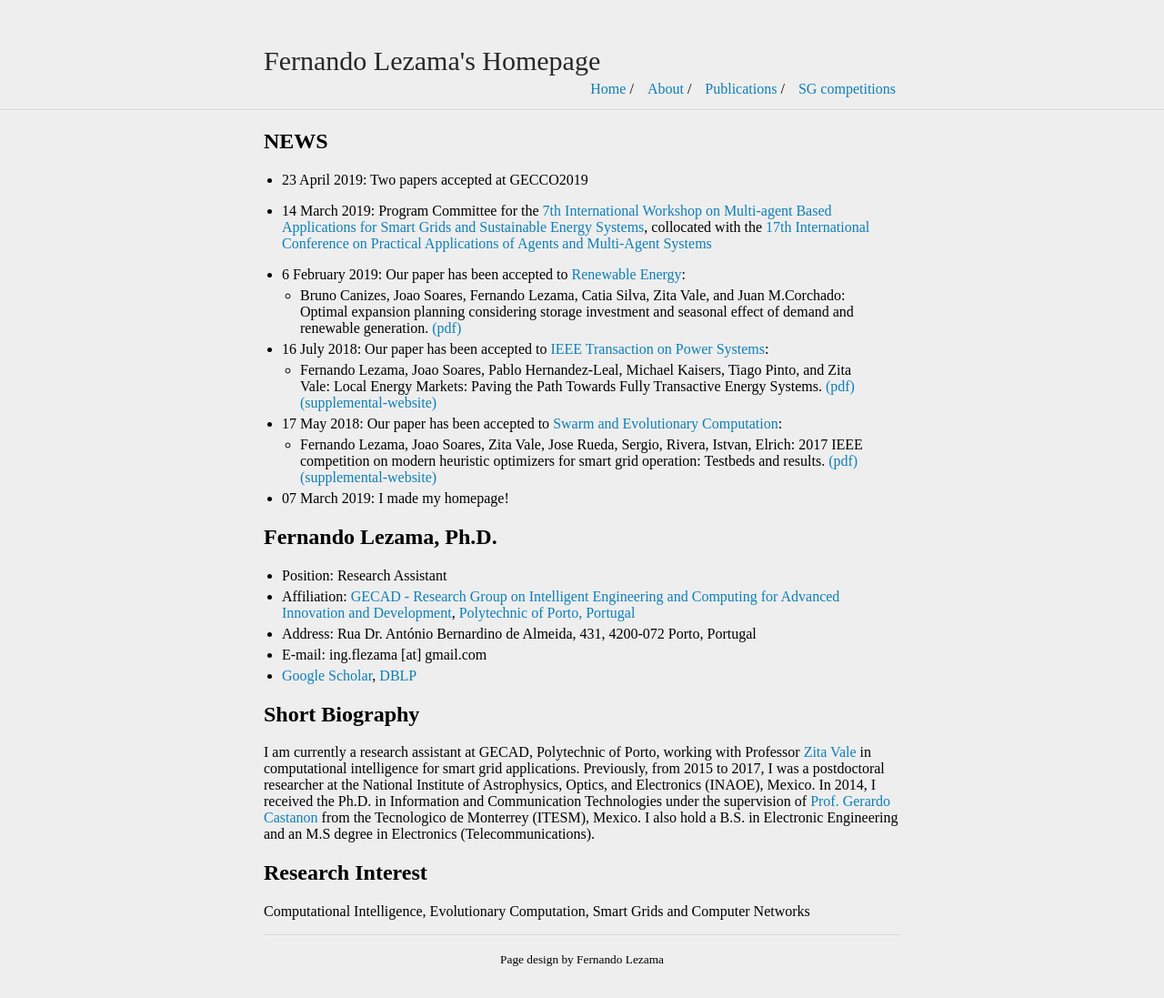
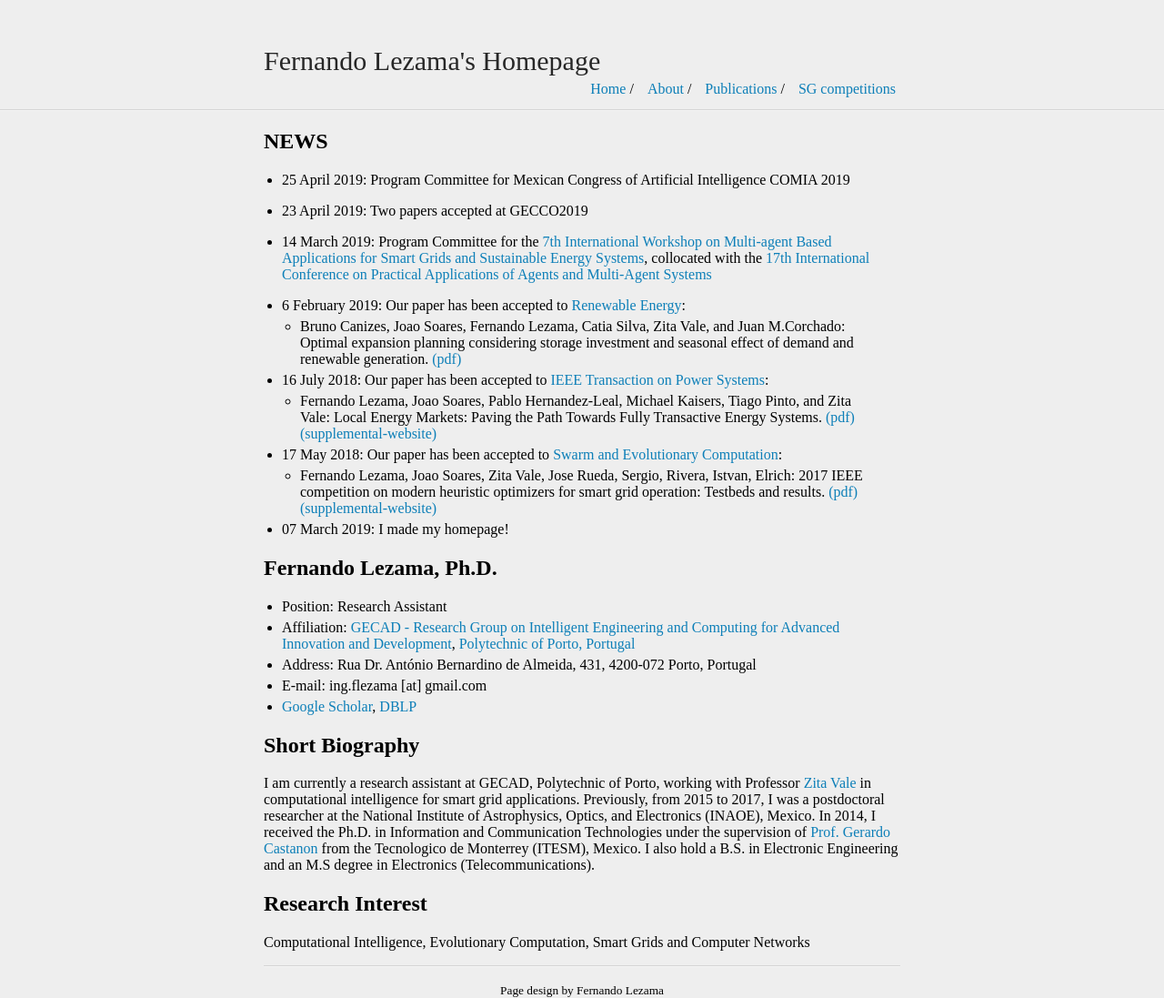
Before and after one commit to fernandolezama/fernandolezama.github.io, a Jekyll site: the page built from index.md, in a window 1280 px wide. Shown: the whole page at 91% size. Built offline with Jekyll 4.4.1, drawn with Linux system fonts in a browser that asks for light colours; before the commit the page ends 1063 px from its top, so only the background shows below that.

Commit message:
Update index.md

```diff
--- a/index.md
+++ b/index.md
@@ -5,6 +5,8 @@ title: Fernando Lezama's Homepage
 
 
 ## NEWS
+* 25 April 2019: Program Committee for Mexican Congress of Artificial Intelligence COMIA 2019
+
 * 23 April 2019: Two papers accepted at GECCO2019
 
 * 14 March 2019: Program Committee for the [7th International Workshop on Multi-agent Based Applications for Smart Grids and Sustainable Energy Systems](https://www.paams.net/workshops/masges), collocated with the [17th International Conference on Practical Applications of Agents and Multi-Agent Systems](https://www.paams.net/)
```
